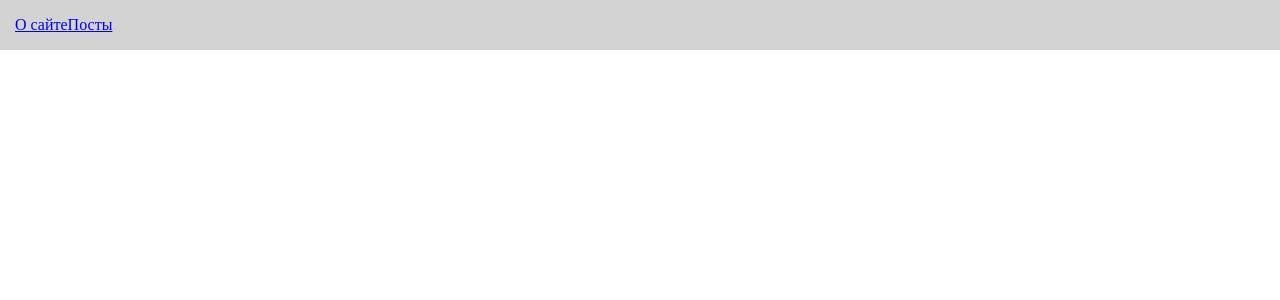
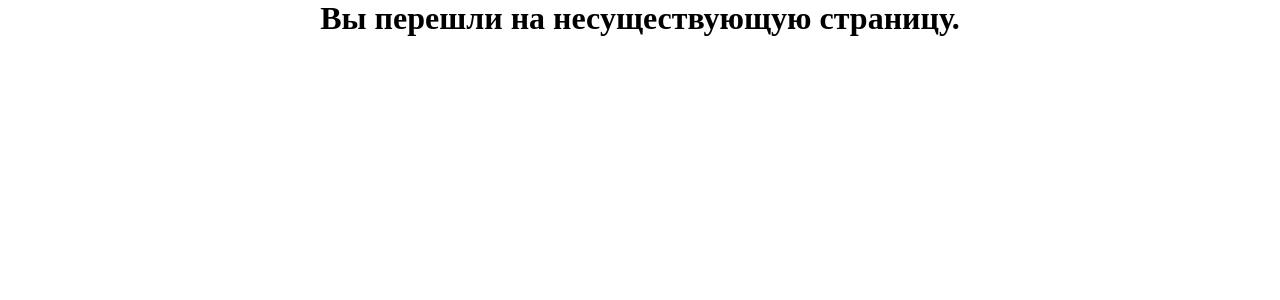
Before and after one commit to raiyin/react_fund_course, a React (Create React App) app: page /error in a window 1280 px wide. Before the commit this address had no page. Shown: the top 300 px of the page. Built offline with nearby package versions, Linux system fonts and the light colour scheme.

Commit message:
Navigation done.

```diff
--- a/src/App.js
+++ b/src/App.js
@@ -1,26 +1,29 @@
 import React from 'react';
-import { BrowserRouter, Route, Routes, Link } from 'react-router-dom';
+import { BrowserRouter, Route, Routes, Navigate } from 'react-router-dom';
 import About from './pages/About';
 import Posts from './pages/Posts';
+import Navbar from './components/UI/Navbar/Navbar';
+import Error from './pages/Error';
 import './styles/App.css';
 
 function App() {
     return (
         <BrowserRouter>
-            <div className='navbar'>
-                <div className='navbar__links'>
-                    <Link to='/about'>О сайте</Link>
-                    <Link to='/posts'>Посты</Link>
-                </div>
-            </div>
+            <Navbar />
             <Routes>
                 <Route path="/about" element={
                     <About />
                 } />
-
                 <Route path="/posts" element={
                     <Posts />
                 } />
+                <Route path="/error" element={
+                    <Error />
+                } />
+                <Route
+                    path="*"
+                    element={<Navigate to="/error" replace />}
+                />
             </Routes>
         </BrowserRouter>
     );
--- /dev/null
+++ b/src/components/UI/Navbar/Navbar.jsx
@@ -0,0 +1,14 @@
+import React from "react";
+import { Link } from 'react-router-dom';
+import cl from './Navbar.module.css';
+
+const Navbar = () => {
+    <div className={cl.navbar}>
+        <div className={cl.navbar__links}>
+            <Link to='/about'>О сайте</Link>
+            <Link to='/posts'>Посты</Link>
+        </div>
+    </div>;
+};
+
+export default Navbar;
--- /dev/null
+++ b/src/components/UI/Navbar/Navbar.module.css
@@ -0,0 +1,12 @@
+.navbar {
+    height: 50px;
+    width: 100vw;
+    display: flex;
+    align-items: center;
+    padding: 0 15px;
+    background: lightgrey;
+}
+
+.nabar__links {
+    margin-left: auto;
+}
--- /dev/null
+++ b/src/pages/Error.jsx
@@ -0,0 +1,12 @@
+import React from "react";
+
+const Error = () => {
+    return (
+        <div>
+            <h1>
+                Вы перешли на несуществующую страницу.
+            </h1>
+        </div>);
+};
+
+export default Error;
--- a/src/styles/App.css
+++ b/src/styles/App.css
@@ -56,16 +56,3 @@
     border: 2px solid orange;
     font-weight: bold;
 }
-
-.navbar {
-    height: 50px;
-    width: 100vw;
-    display: flex;
-    align-items: center;
-    padding: 0 15px;
-    background: lightgrey;
-}
-
-.nabar__links {
-    margin-left: auto;
-}
```
